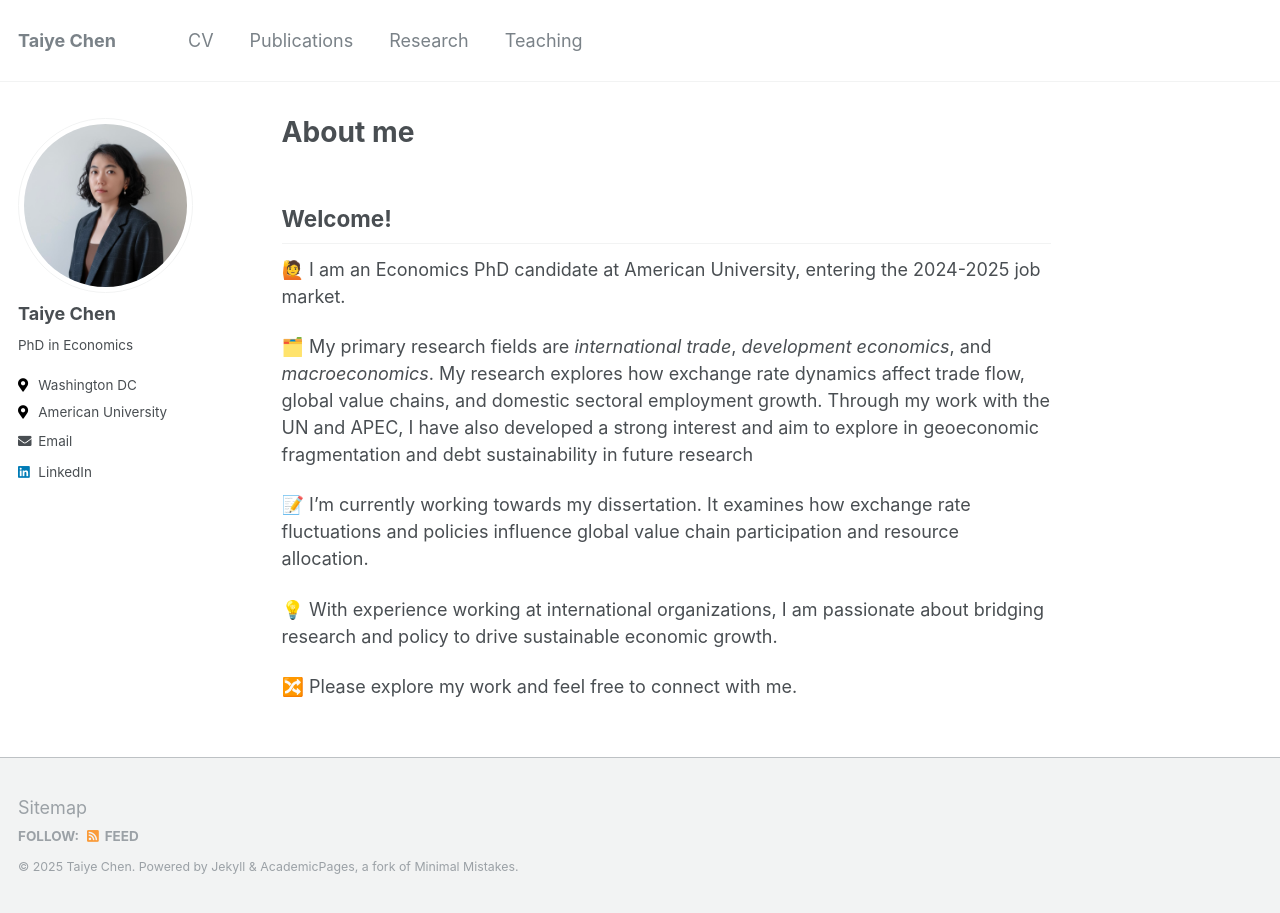
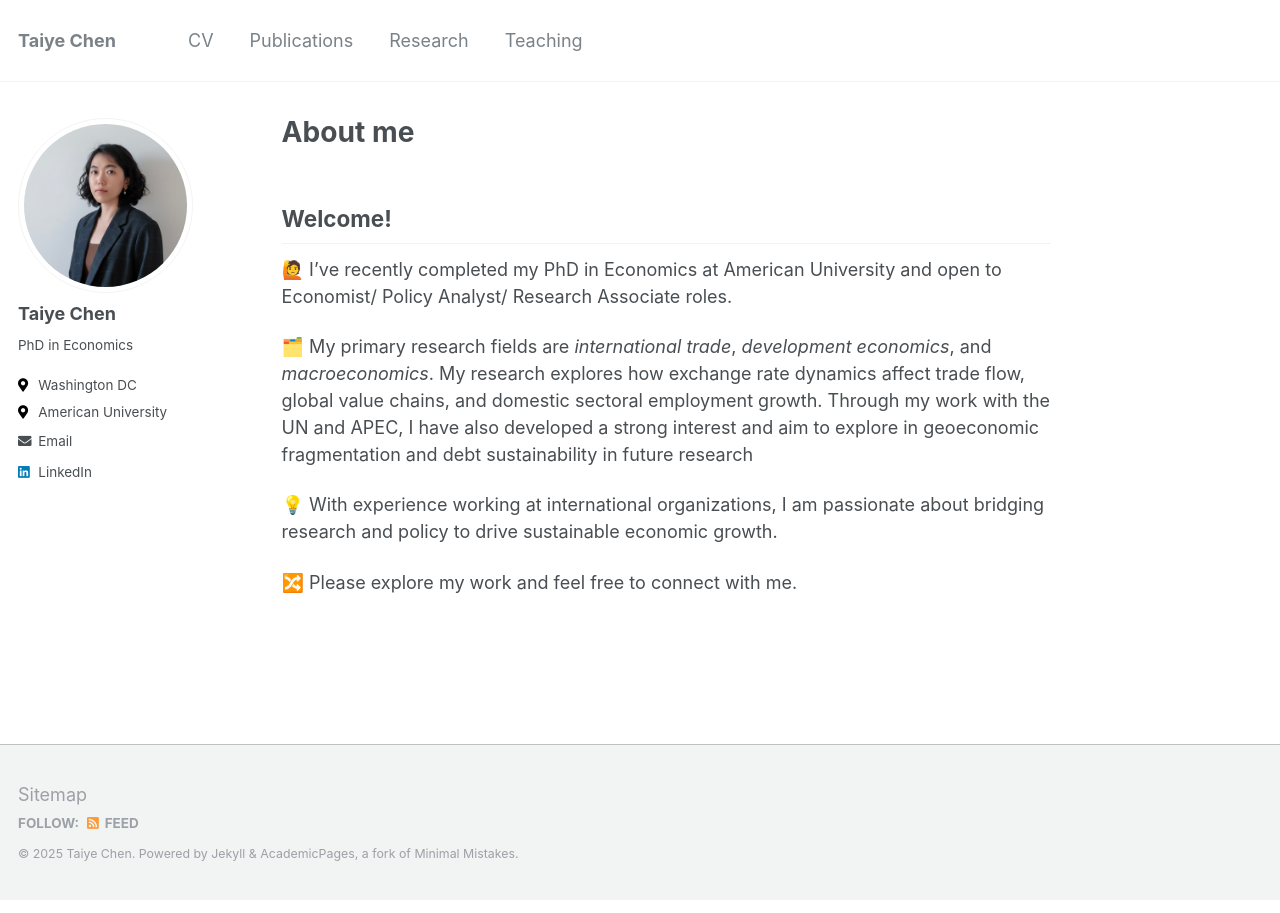
Before and after one commit to taiyechen/taiyechen.github.io, a Jekyll site: the page built from _pages/about.md, in a window 1280 px wide. Built offline with Jekyll 4.4.1, drawn with Linux system fonts in a browser that asks for light colours.

Commit message:
Update about.md

```diff
--- a/_pages/about.md
+++ b/_pages/about.md
@@ -10,11 +10,9 @@ redirect_from:
 
 ##  Welcome!
 
-🙋 I am an Economics PhD candidate at American University, entering the 2024-2025 job market.
+🙋 I've recently completed my PhD in Economics at American University and open to Economist/ Policy Analyst/ Research Associate roles.
 
 🗂️ My primary research fields are *international trade*, *development economics*, and *macroeconomics*. My research explores how exchange rate dynamics affect trade flow, global value chains, and domestic sectoral employment growth. Through my work with the UN and APEC, I have also developed a strong interest and aim to explore in geoeconomic fragmentation and debt sustainability in future research
-
-📝 I'm currently working towards my dissertation. It examines how exchange rate fluctuations and policies influence global value chain participation and resource allocation.
 
 💡 With experience working at international organizations, I am passionate about bridging research and policy to drive sustainable economic growth.
 
```
